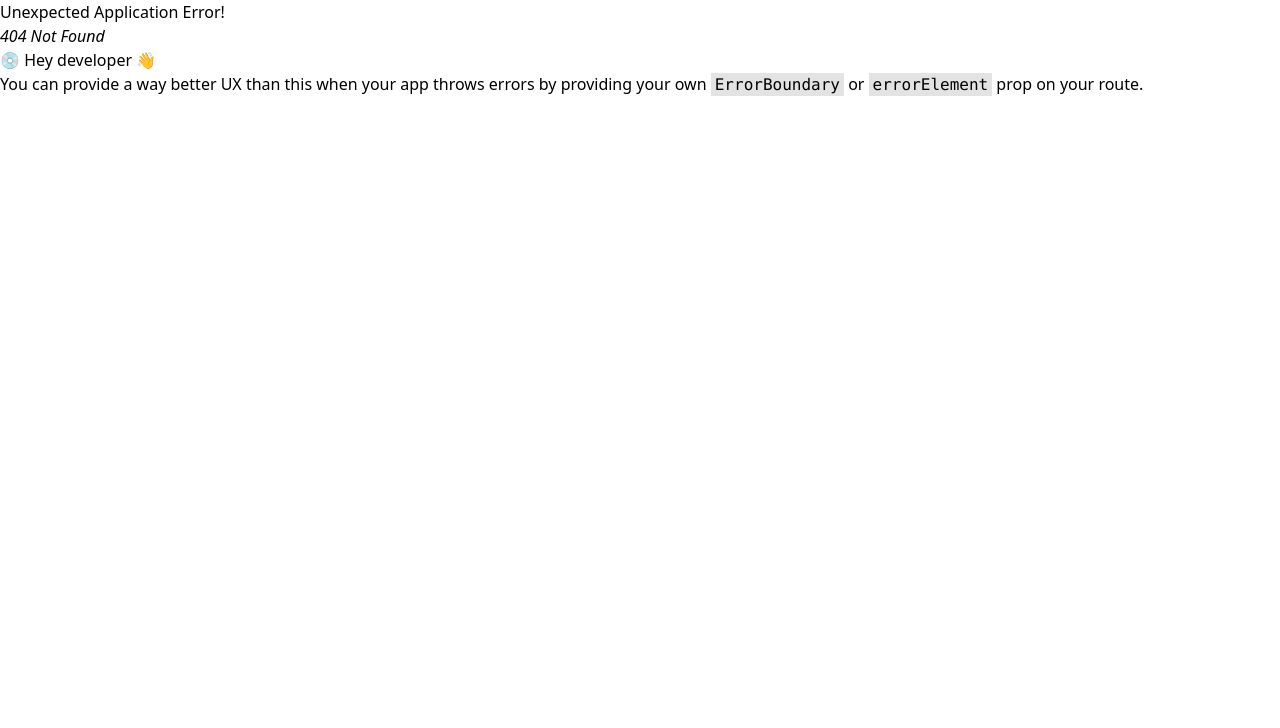
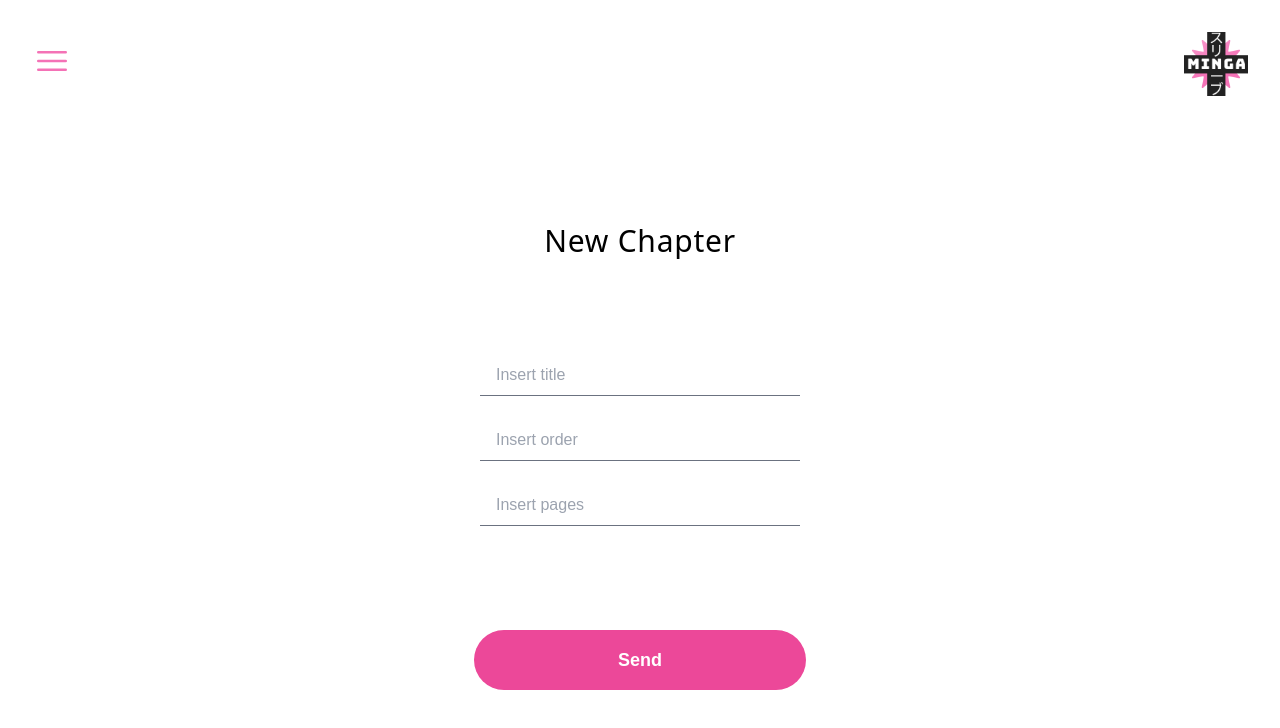
Before and after one commit to AVILANICO/minga_verde_front, a React (Vite) app: page /chapters-from/1 in a window 1280 px wide. Before the commit this address had no page. Shown: the top 728 px of the page. Built offline with nearby package versions, Linux system fonts and the light colour scheme.

Commit message:
M 04 (#13)
* chapters

* chapters front

* chapters

```diff
--- a/src/components/Footermobile.jsx
+++ b/src/components/Footermobile.jsx
@@ -3,7 +3,7 @@ import logo from "../assets/image/logo-minga.png"
 
 export default function Footermobile() {
   return (
-    <footer>
+    <footer className="md:hidden">
       <div>
         <img src={footer} className="h- bg-gradient-to-b from-[#F9A8D4] to-[#F472B6]" />
       </div>
--- a/src/components/Navbar.jsx
+++ b/src/components/Navbar.jsx
@@ -1,6 +1,8 @@
 import logo from "../assets/image/logo-minga.png"
 import { useState } from 'react';
+
 import { Link as Anchor } from "react-router-dom";
+
 
 export default function Navbar() {
 
@@ -22,8 +24,8 @@ export default function Navbar() {
           <div className="absolute top-full left-0 w-[30rem]  bg-[#F472B6]/80 rounded-md py-5 z-10 ">
             <ul>
               <li><Anchor className="flex justify-center px-4 py-2 text-black hover:bg-white hover:text-btn2 hover:rounded-md m-4" to="/">Home</Anchor></li>
-              <li><a className="flex justify-center px-4 py-2 text-black hover:bg-white hover:text-btn2 hover:rounded-md m-4" href="#">Mangas</a></li>
               <li><a className="flex justify-center px-4 py-2 text-black hover:bg-white hover:text-btn2 hover:rounded-md m-4" href="#">My mangas</a></li>
+              <li><Anchor className="flex justify-center px-4 py-2 text-black hover:bg-white hover:text-btn2 hover:rounded-md m-4" to="/chapters-from">Chapters</Anchor></li>
               <li><a className="flex justify-center px-4 py-2 text-black hover:bg-white hover:text-btn2 hover:rounded-md m-4" href="#">Favorites</a></li>
               <li><a className="flex justify-center px-4 py-2 text-black hover:bg-white hover:text-btn2 hover:rounded-md m-4" href="#">Logout</a></li>
             </ul>
--- a/src/components/Navbarmobile.jsx
+++ b/src/components/Navbarmobile.jsx
@@ -1,5 +1,6 @@
 import logo from "../assets/image/logo-minga.png"
 import { useState } from 'react';
+import  {Link as Anchor}  from "react-router-dom";
 
 export default function Navbarmobile() {
   const [showMenu, setShowMenu] = useState(false);
@@ -8,7 +9,7 @@ export default function Navbarmobile() {
     setShowMenu(!showMenu);
   }
   return (
-    <nav className="flex justify-center items-center h-20">
+    <nav className="flex justify-center items-center h-20 md:hidden">
       <div className="flex w-full mx-4 justify-between">
         <div className="flex items-center">
           <button onClick={handleMenuClick}>
@@ -24,9 +25,9 @@ export default function Navbarmobile() {
                 </svg>
               </button>
               <ul className="font-semibold font-poppins pt-[2rem]">
-                <li><a className="flex justify-center px-4 py-2 text-white hover:bg-white hover:text-btn2 hover:rounded-md m-4" href="#">Home</a></li>
-                <li><a className="flex justify-center px-4 py-2 text-white hover:bg-white hover:text-btn2 hover:rounded-md m-4" href="#">Mangas</a></li>
-                <li><a className="flex justify-center px-4 py-2 text-white hover:bg-white hover:text-btn2 hover:rounded-md m-4" href="#">My mangas</a></li>
+                <li><Anchor className="flex justify-center px-4 py-2 text-white hover:bg-white hover:text-btn2 hover:rounded-md m-4" to="/">Home</Anchor></li>
+                <li><a className="flex justify-center px-4 py-2 text-white hover:bg-white hover:text-btn2 hover:rounded-md m-4" href="#"> My Mangas</a></li>
+                <li><Anchor className="flex justify-center px-4 py-2 text-white hover:bg-white hover:text-btn2 hover:rounded-md m-4" to="/chapters-from">Chapters</Anchor></li>
                 <li><a className="flex justify-center px-4 py-2 text-white hover:bg-white hover:text-btn2 hover:rounded-md m-4" href="#">Favorites</a></li>
                 <li><a className="flex justify-center px-4 py-2 text-white hover:bg-white hover:text-btn2 hover:rounded-md m-4" href="#">Logout</a></li>
               </ul>
--- a/src/index.css
+++ b/src/index.css
@@ -2,7 +2,9 @@
     box-sizing: border-box;
     padding: 0;
     margin: 0;
+    font-family: 'Montserrat', sans-serif;
 }
+
 @tailwind base;
 @tailwind components;
 @tailwind utilities;
--- a/src/layouts/Main.jsx
+++ b/src/layouts/Main.jsx
@@ -11,7 +11,6 @@ export default function main() { //puedo desestructurar props en {children} y ll
       <header className="mx-8">
         <Navbar />
       </header>
-      {/* <Index /> */}
       <Outlet />
     </>
   )
--- /dev/null
+++ b/src/pages/ChapterForm.jsx
@@ -0,0 +1,55 @@
+import Navbarmobile from "../components/Navbarmobile"
+import Footermobile from "../components/Footermobile"
+import React, {useRef} from "react"
+import { useParams } from "react-router-dom"
+import axios from "axios"
+import apiUrl from "../../api"
+
+const ChapterForm = () => {
+
+    let id = useParams()
+    console.log(id.id_manga);
+    let title = useRef()
+    let order = useRef()
+    let pages = useRef()
+
+
+    function handleForm (e){
+        e.preventDefault()
+        let array = pages.current.value
+        let listpage = array.split(",")
+        let data = {
+            manga_id: id.id_manga,
+            title: title.current.value,
+            order: order.current.value,
+            pages: listpage
+        }
+        // console.log(listpage);
+        axios.post(apiUrl + 'chapters', data).then(res => console.log(res)).catch(err => console.log(err.response.data.message));
+    }
+
+    return (
+        <>
+        <Navbarmobile />
+    <section className="grid h-[80vh] my-10 place-content-center text-slate-300">
+        <div className="mb-10 text-center text-black">
+        <h1 className="text-3xl -tracking-tight font-sans">New Chapter</h1>
+
+        </div>
+        <form onSubmit={(e)=> handleForm(e)} className="flex flex-col items-center justify-center space-y-6 pt-14">
+        <input type="text" id="title" name="title" placeholder="Insert title" className="w-80 appearance-none  border-0  p-2 px-4 text-black border-b border-gray-500 bg-transparent focus:outline-none focus:ring-0" ref={title} />
+        <div>
+            <input type="text" id="Insert order" name="Insert order" placeholder="Insert order" className="w-80 appearance-none text-black border-0  p-2 px-4  border-b border-gray-500 bg-transparent focus:outline-none focus:ring-0" ref={order} />
+        </div>
+        <div>
+            <input type="text" id="Insert order" name="Insert order" placeholder="Insert pages" className="w-80 appearance-none  border-0  p-2 px-4 text-black border-b border-gray-500 bg-transparent focus:outline-none focus:ring-0 mb-20" ref={pages} />
+        </div>
+            <button className="rounded-full bg-pink-500 p-2 px-36 py-4 text-white t-10 font-bold text-lg"> Send</button>
+        </form>
+    </section>
+        <Footermobile />
+    </>
+    )
+  }
+
+export default ChapterForm
--- a/src/pages/Index.jsx
+++ b/src/pages/Index.jsx
@@ -6,8 +6,8 @@ import Footer from "../components/Footer"
 export default function Index() {
   return (
     <>
-      <header className="mx-8">
-        <Carousel />
+     <header className="mx-8">
+     <Carousel />
       </header>
       <div className="bg-[url(/src/assets/image/bg-main.png)] bg-no-repeat bg-cover bg-center w-fill h-[500px] rounded-md mt-[1] flex flex-col justify-center items-start pl-[10%] gap-[10px] p-0 xsm:hidden mx-8">
         <h2 className="not-italic font-bold text-[64px] leading-[95.19%] text-white text-shadow: 1px 8px 50px rgba(255, 255, 255, 0.25)">Live the emotion of the manga</h2>
--- a/tailwind.config.js
+++ b/tailwind.config.js
@@ -19,8 +19,11 @@ module.exports = {
 
       btn1:'#F9A8D4',
       btn2:'#F472B6',
+    },
+
+      fontFamily: {
+        'montserrat': ['Montserrat'],
     }
-
   }
   },
   variants: {},
```
Also changed, not shown: src/router/router.jsx (+7 -4 lines), src/App.css (line endings or trailing spaces).
